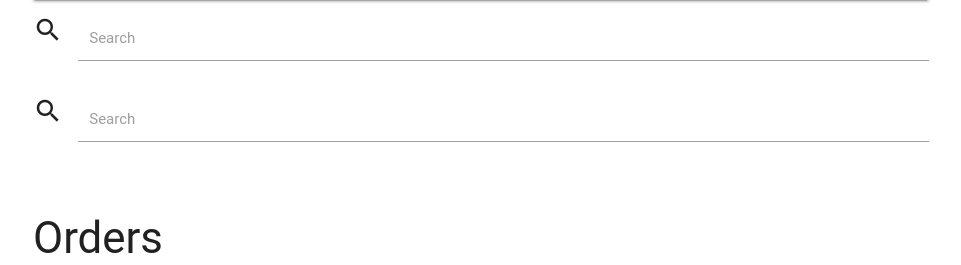
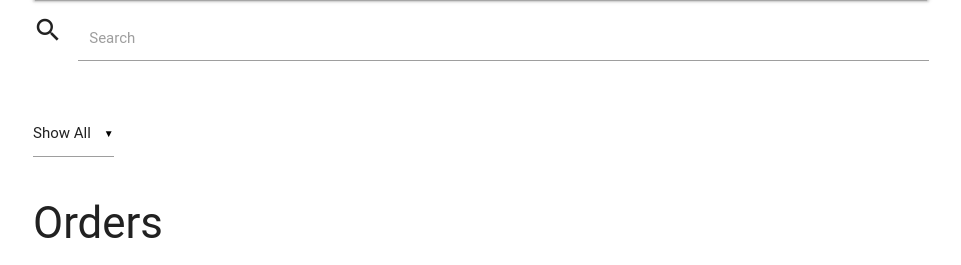
Before and after one commit to steven5210/eCommerce, a CodeIgniter app: page /ordersMain in a window 1280 px wide. Shown: the part 64-329 px from the top of the page, without its empty margins (159-1120 px from the left). Run offline with CodeIgniter, Linux system fonts and the light colour scheme; data that the repository does not hold is empty; some libraries are stand-ins or nearby versions; some web fonts are replaced.

Commit message:
fixed conflicts for AJAX

```diff
--- a/application/views/adminDash.php
+++ b/application/views/adminDash.php
@@ -13,17 +13,10 @@
     $(document).ready(function() {
       $('select').material_select();
 
-<<<<<<< HEAD
-      // AJAX search and PAGINATION
-         $('form').on('change', function(data){
-          $.ajax({
-            url: "admin_products",
-=======
           // AJAX search and PAGINATION
          $('form').on('change', function(data){
           $.ajax({
             url: "admin_orders",
->>>>>>> ajax-search-pagination
             method: 'post',
             data: $('#search_form').serialize()
           }).done(function(data){
@@ -35,11 +28,7 @@
           var page_num = 0;
           $('#page_number').attr('value', page_num);
           $.ajax({
-<<<<<<< HEAD
-            url: "admin_products",
-=======
             url: "admin_orders",
->>>>>>> ajax-search-pagination
             method: 'post',
             data: $('#search_form').serialize()
           }).done(function(data){
@@ -87,15 +76,6 @@
             <label for="icon_prefix">Search</label>
           </div>
         </form>
-		 <form action='admin_orders' method='post' id='search_form'>
-        <div class="input-field col s6">
-          <i class="material-icons prefix">search</i>
-          <input id="icon_prefix" type="text" name='search' class='search'>
-          <input type='hidden' value='0' id='page_number' name='page_number'>
-          <label for="icon_prefix">Search</label>
-        </div>
-      </form>
- <!-- ajax-search-pagination -->
     </li>
     <li class='show_all'>
     	<div class="input-field col s12">
```
